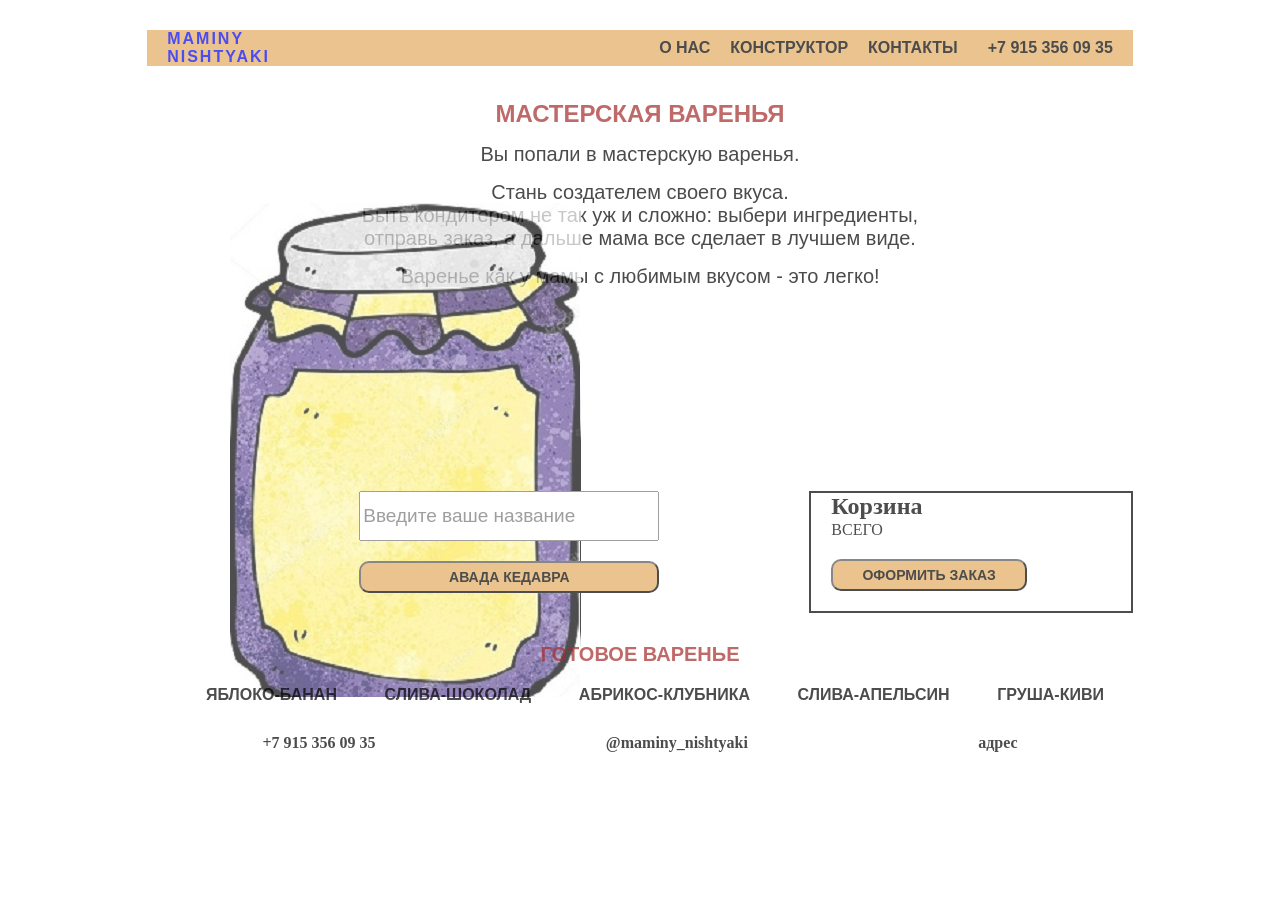
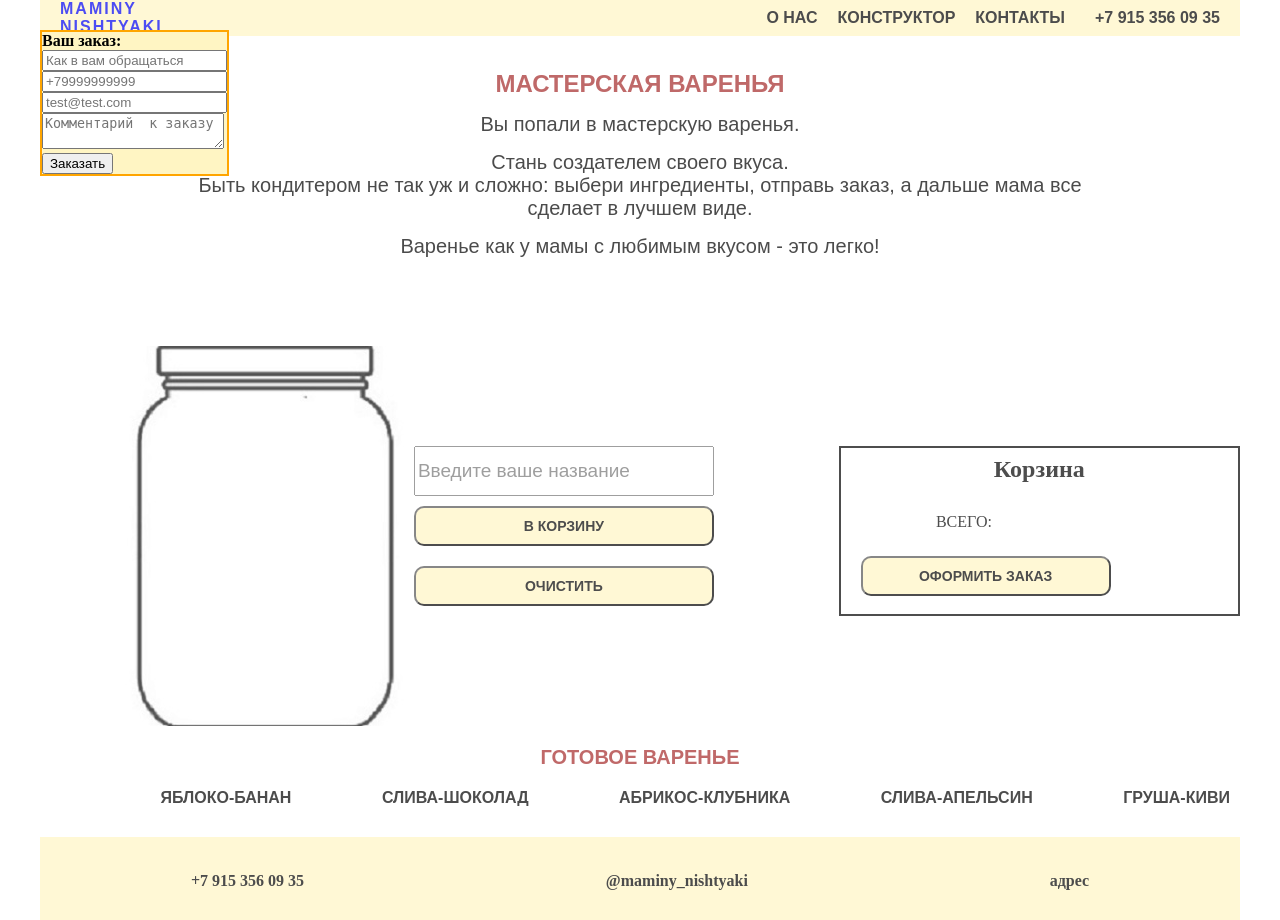
Before and after one commit to irina-sav/jam_constructor, a PHP site: page / in a window 1280 px wide. Before the commit the page ends 752 px from the top, so only its background shows below. Run offline with PHP 8.4, Linux system fonts and the light colour scheme; data that the repository does not hold is empty.

Commit message:
clear button and order pop up

```diff
--- a/css/styles.css
+++ b/css/styles.css
@@ -1,9 +1,13 @@
 * {
   box-sizing: border-box;
-  margin: 0;
+  max-width: 1200px;
+  margin: 0 auto;
 }
+
+/* body {
+  background-image: url(./img/body_fon.png);
+} */
 .container {
-  /*width: 1280px;*/
   margin: 0 auto;
   max-width: 100%;
 }
@@ -17,12 +21,12 @@
   text-transform: uppercase;
   font-family: sans-serif;
   position: fixed;
-  left: 11.5%;
-  width: 77%;
+  top:0;
+  width: 100%;
   justify-content: space-around;
   /* background-image: url(../img/menu_fon.jpg);
   background-size: 20% 147%;*/
-  background-color: #e3aa5f;
+  background-color: #FFF5C3;
   opacity: 0.7;
   padding: 0 20px;
   z-index: 1;
@@ -68,7 +72,7 @@
 }
 
 .description {
-  padding-top: 70px;
+  padding-top: 40px;
   text-align: center;
   /*background-color: #e3aa5f;*/
   opacity: 0.7;
@@ -81,8 +85,8 @@
   background-position: center;*/
 }
 .description__wrapper {
-  width: 60%;
-  margin: 0 auto;
+  width: 100%;
+
 }
 
 h1 {
@@ -103,9 +107,8 @@ h1 {
   width: 100%;
   flex-wrap: wrap;
   display: flex;
-  padding: 20px 0 123px;
-  width: 55%;
-  margin: 0 auto;
+  padding: 17px 92px 0px;
+  width: 100%;
   flex-wrap: wrap;
   justify-content: space-around;
   /*background-color: #e3aa5f;*/
@@ -140,9 +143,8 @@ h1 {
   flex-direction: row;
   /*background-color: #e3aa5f;*/
   opacity: 0.7;
-  width: 77%;
-  margin: 0 auto;
-  padding-top: 60px;
+  width: 100%;
+   padding-top: 171px;
   padding-bottom: 30px;
 }
 .jamjar {
@@ -155,10 +157,12 @@ h1 {
   width: 351px;
   height: 494px;
   display: block;
-  left: -67px;
+  left: -41px;
+  top: -100px;
   z-index: -1;
   bottom: -84px;
-  background: url(../img/fff.jpg);
+  background: url(../img/customer_choice_fon.jpg) no-repeat left top;
+
 }
 
 .final__choice input {
@@ -172,16 +176,16 @@ h1 {
   flex-direction: row;
   width: 70%;
   justify-content: space-between;
-  padding: 0 150px;
+  padding: 0px;
 }
 .choice_button {
-  padding: 6px 5px;
+  padding: 10px 5px;
   border-radius: 10px;
-  background-color: #e3aa5f;
+  background-color: #FFF5C3;
   text-transform: uppercase;
   font-weight: 600;
   font-size: 14px;
-  margin: 20px 0;
+  margin: 10px 0;
 }
 .sidebar__trash {
   width: 35%;
@@ -218,6 +222,7 @@ h1 {
 .total_amount {
   display: flex;
   justify-content: space-between;
+  width: 100%;
 }
 .sidebar__trash .choice_button {
   width: 70%;
@@ -230,9 +235,9 @@ h1 {
 .ready__jam {
   /*background-color: #e3aa5f;*/
   opacity: 0.7;
-  width: 77%;
-  margin: 0 auto;
+  width: 100%;
   padding-bottom: 30px;
+  padding-top: 100px;
 }
 .ready__jam h2 {
   text-transform: uppercase;
@@ -256,16 +261,16 @@ h1 {
   font-weight: 600;
 }
 .footer__contacts {
-  margin-top: 30px;
+
   text-align: center;
   padding-bottom: 30px;
+  padding-top: 35px;
   display: flex;
   justify-content: space-around;
-  /*background-color: #e3aa5f;*/
+  background-color: #FFF5C3;
   opacity: 0.7;
-  width: 77%;
-  margin: 0 auto;
-}
+  width: 100%;
+ }
 .footer__contacts a {
   text-decoration: none;
   color: black;
@@ -275,3 +280,9 @@ h1 {
   color: black;
   font-weight: 700;
 }
+#orderPopUp {
+  border:orange solid 2px;
+  position: absolute;
+  background-color:#FFF5C3;
+  z-index: 10;
+}
--- a/index.php
+++ b/index.php
@@ -38,6 +38,21 @@ require 'controller.php'; ?>
         </div>
       </div>
     </header>
+    <div id="orderPopUp">
+      <form action="">
+        <h4>Ваш заказ:</h4>
+        <ul>
+
+        </ul>
+        <input type="text" name="trashItems" hidden>
+        <div><input type="text" placeholder="Как в вам обращаться" name="name"  required></div>
+        <div><input type="tel" placeholder="+79999999999" pattern="\+7[0-9]{10}" name="phone" required></div>
+        <div><input type="email" placeholder="test@test.com" name="email" required></div>
+        <div><textarea placeholder="Комментарий  к заказу"></textarea></div>
+        <div><input type="submit" value="Заказать"></div>
+
+      </form>
+    </div>
     <section class="description">
       <div class="container">
         <h1>Мастерская варенья</h1>
@@ -77,7 +92,8 @@ require 'controller.php'; ?>
             </div>
             <div class="final__choice">
               <input id="jamName" data-componentsList="" type="text" placeholder="Введите ваше название" />
-              <button id="addToTrash" class="choice_button">авада кедавра</button>
+              <button id="addToTrash" class="choice_button">В корзину</button>
+              <button id="clearJar" class="choice_button">Очистить</button>
             </div>
           </div>
           <div class="sidebar__trash">
@@ -87,7 +103,7 @@ require 'controller.php'; ?>
 
             </ul>
             <div class="total_amount">
-              <p>ВСЕГО</p>
+              <p>ВСЕГО: </p>
                 <strong id="fullPrice"></strong>
             </div>
             <button id="placeOrder" class="choice_button">оформить заказ</button>
```
Also changed, not shown: api_controller.php (+11 -7 lines), js/main.js (+25 -7 lines), img/body_fon.png (added).
